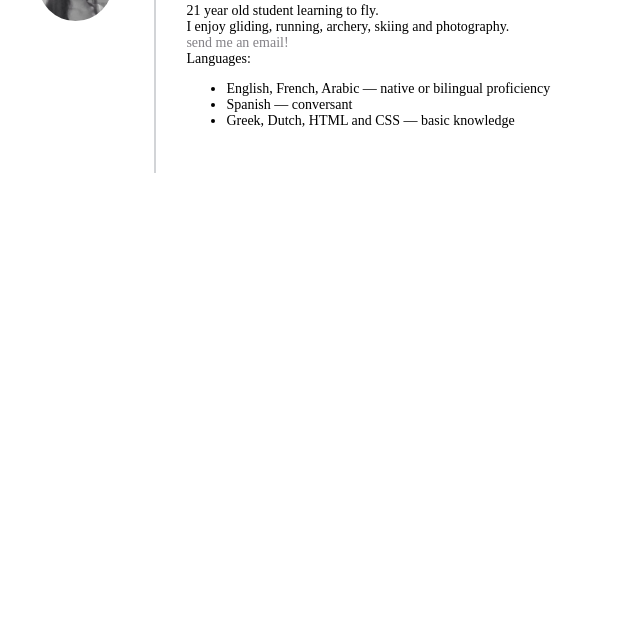
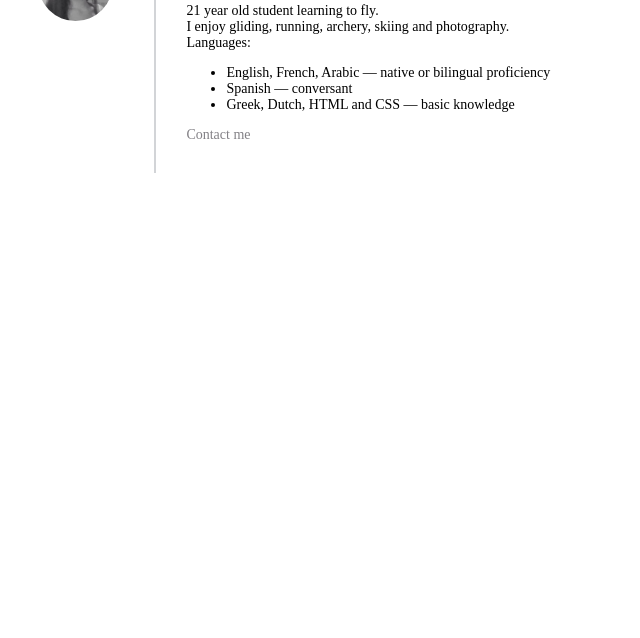
Before and after one commit to carrusel/carrusel.github.io, a plain HTML site: page index.html in a window 1280 px wide. Shown: the part 162-800 px from the top of the page, without its empty margins (0-640 px from the left). Drawn offline with Linux system fonts and the light colour scheme.

Commit message:
mail link edit

```diff
--- a/index.html
+++ b/index.html
@@ -20,7 +20,6 @@
 
 
 
-		    <a href="mailto:ang.mourad@gmail.com?Subject=Hello" target="_top"> send me an email! </a>
 
             <div> Languages:
 
@@ -34,6 +33,8 @@
 
             </div>
 
+            <a href="mailto:ang.mourad@gmail.com?Subject=Hello" target="_top"> Contact me </a>
+
             <div>  </div>
 
             <div>  </div>
```
